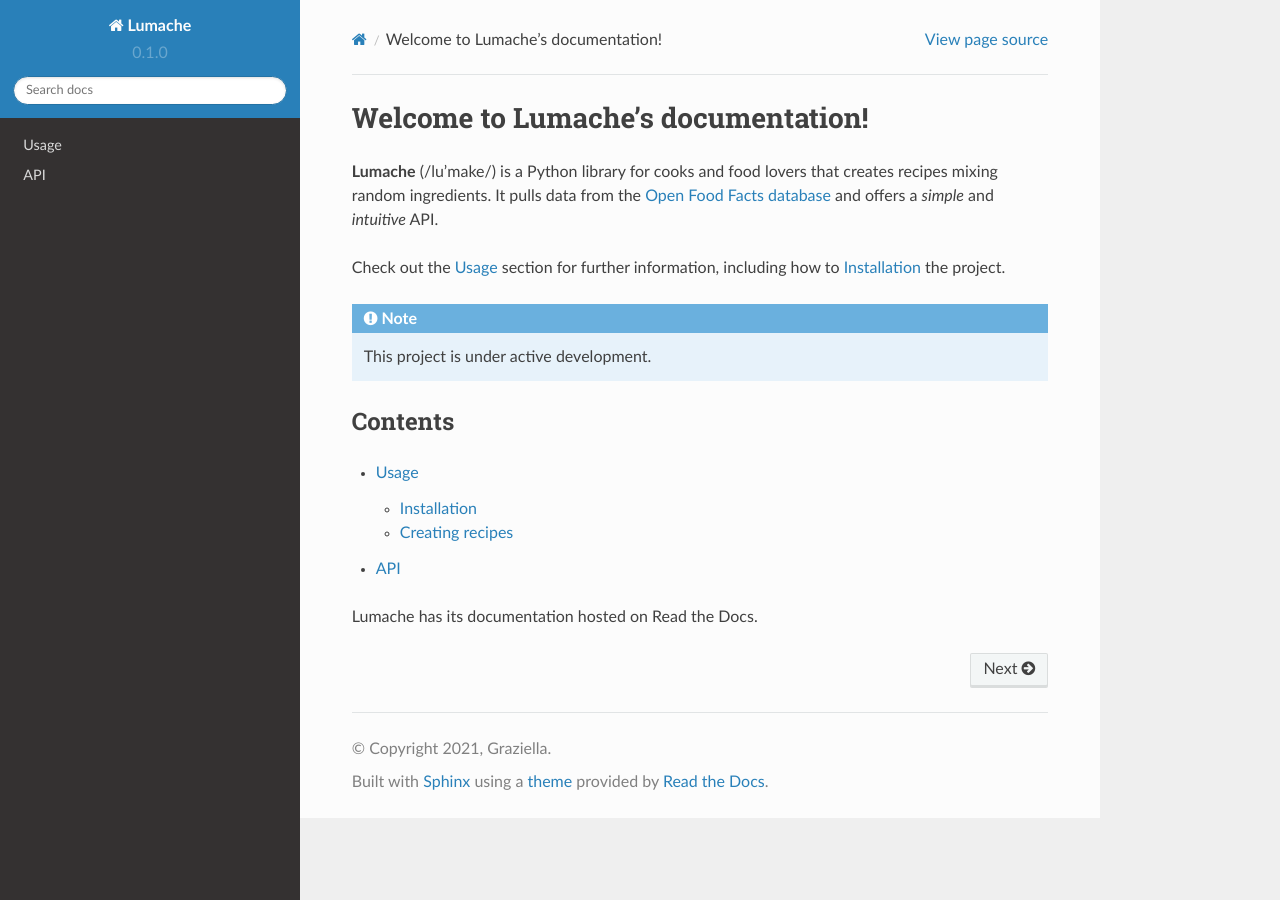
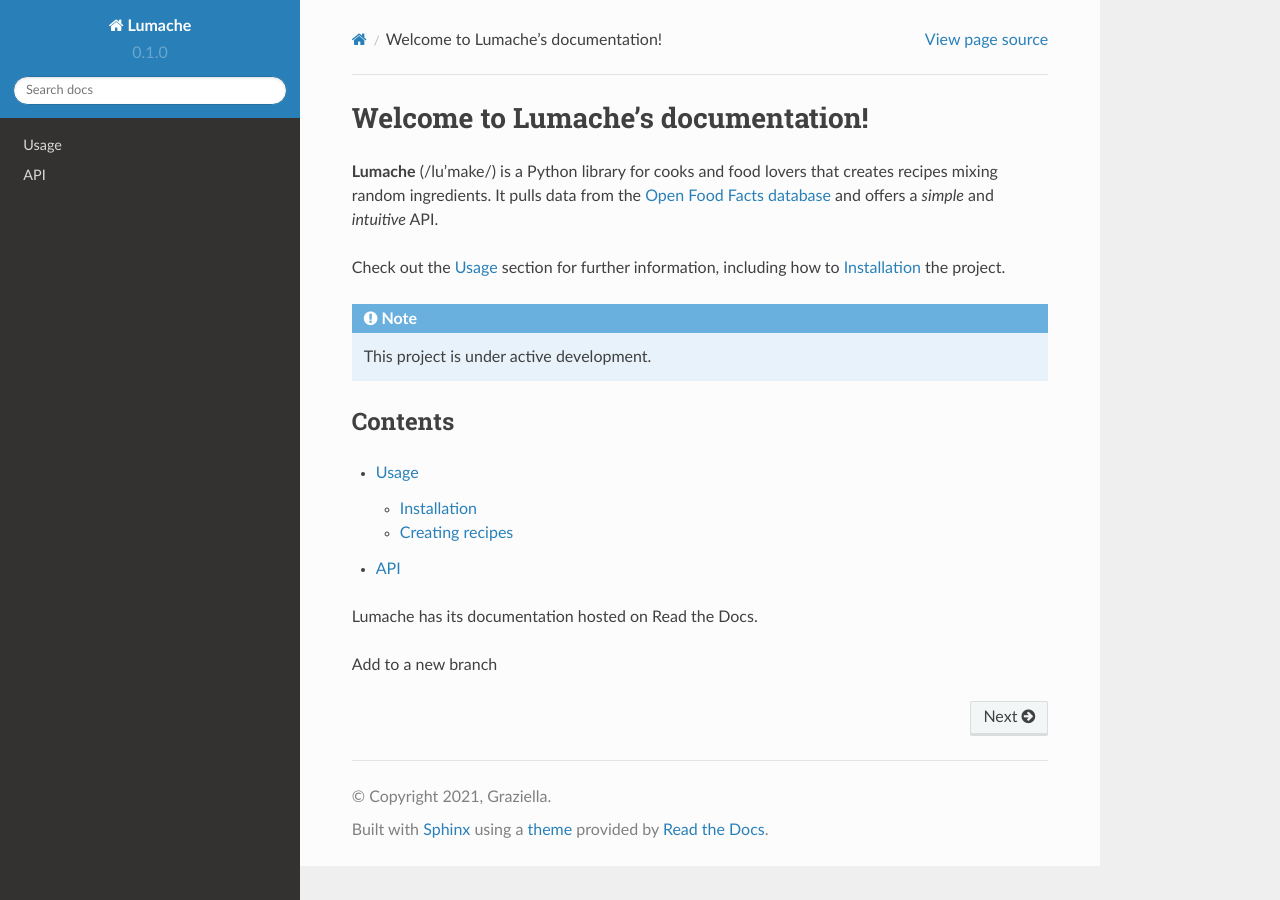
Before and after one commit to DaydreamAtNight/readthisdoctut, a Sphinx documentation site: the page built from docs/source/index.rst, in a window 1280 px wide. Built offline with Sphinx 7.4.7 and the Read the Docs theme 2.0.0, drawn with Linux system fonts in a browser that asks for light colours.

Commit message:
add to a new branch

```diff
--- a/docs/source/index.rst
+++ b/docs/source/index.rst
@@ -22,3 +22,5 @@ Contents
    api
 
 Lumache has its documentation hosted on Read the Docs.
+
+Add to a new branch
```
